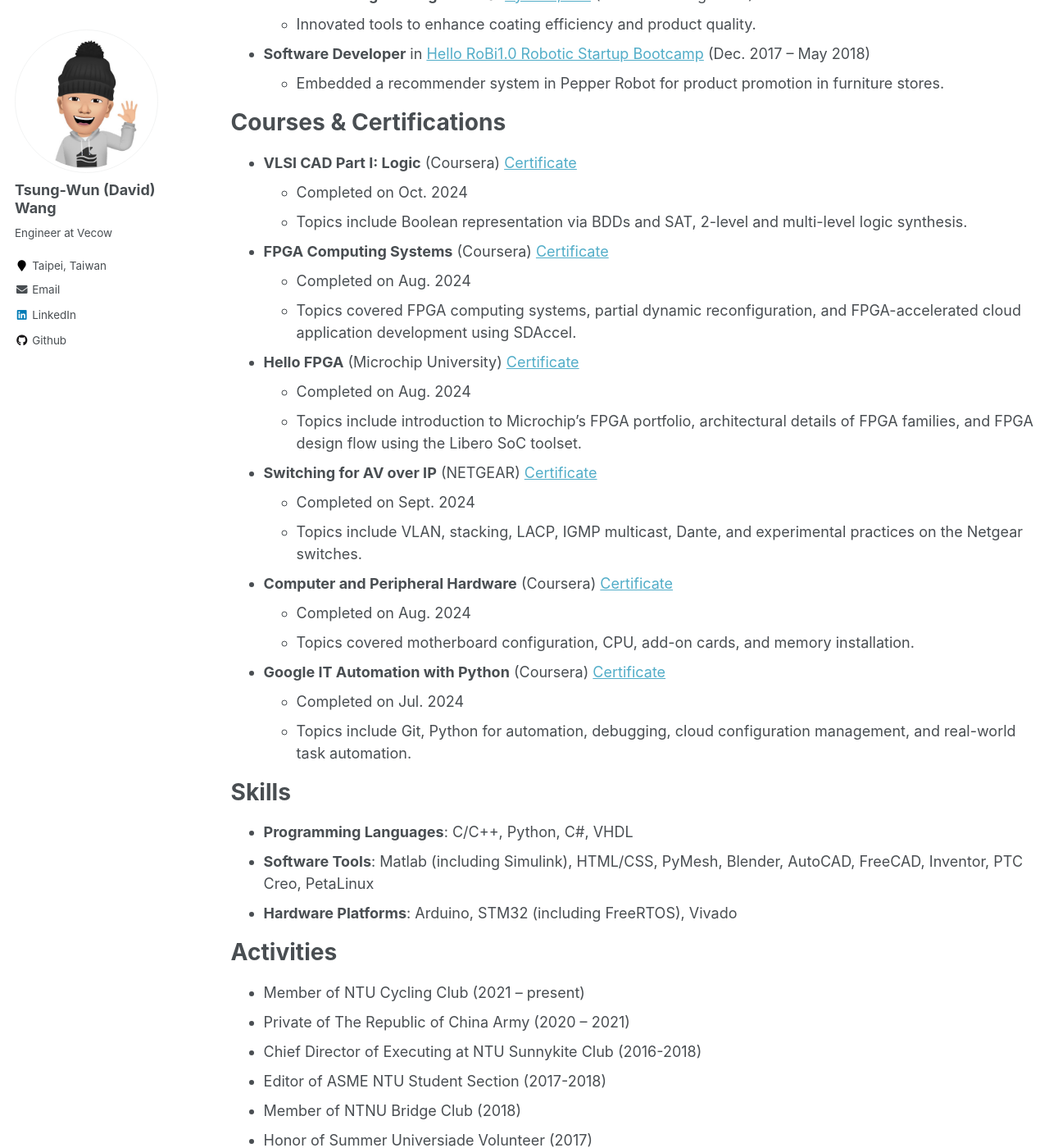
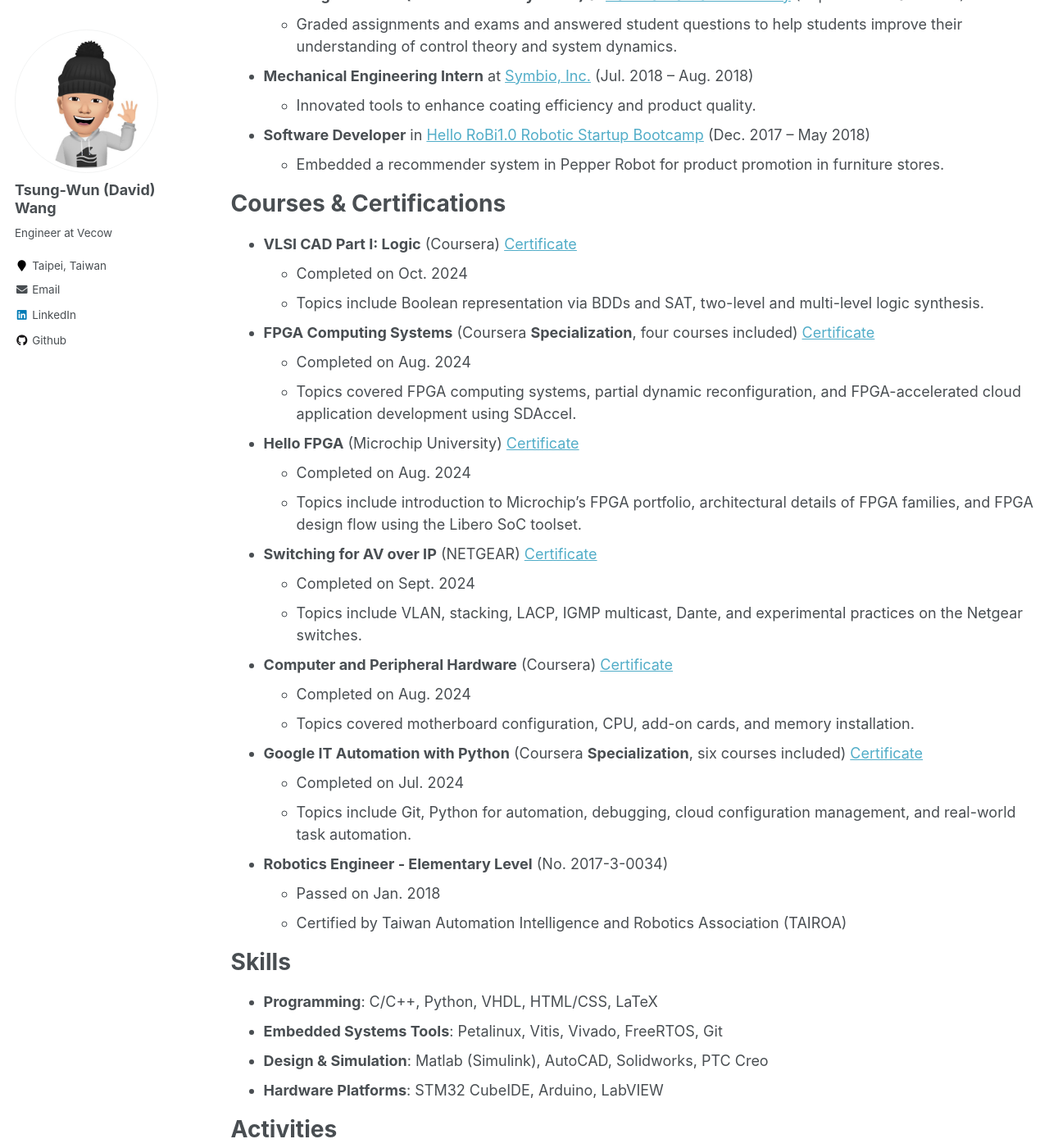
Before and after one commit to tsungwun/tsungwun.github.io, a Jekyll site: the page built from _pages/cv.md, in a window 1280 px wide and 1400 px high, scrolled down 1488 px. Shown: the whole window at 82% size. Built offline with Jekyll 4.4.1, drawn with Linux system fonts in a browser that asks for light colours; some of the changed text lies outside the part shown.

Commit message:
Update CV and my resume

```diff
--- a/_pages/cv.md
+++ b/_pages/cv.md
@@ -42,6 +42,9 @@ Work experience
 * **Firmware Engineering Intern** at [Aeroprobing Inc.](https://aeroprobing.com/) (Jun. 2021 – Aug. 2022)
   * Developed real-time systems for drones, focusing on sensor management and control using advanced filtering techniques, which enhanced flight stability and accuracy.
 
+* **Teaching Assistant (Linear Control Systems)** at [National Taiwan University](http://www.me.ntu.edu.tw/main.php) (Sept. 2021 – Jan. 2022)
+  * Graded assignments and exams and answered student questions to help students improve their understanding of control theory and system dynamics.
+
 * **Mechanical Engineering Intern** at [Symbio, Inc.](https://www.symbioinc.com.tw/zh-tw) (Jul. 2018 – Aug. 2018)
   * Innovated tools to enhance coating efficiency and product quality.
 
@@ -52,9 +55,9 @@ Courses & Certifications
 ======
 * **VLSI CAD Part I: Logic** (Coursera) [Certificate](https://www.coursera.org/account/accomplishments/verify/IITCCWT542BK)
   * Completed on Oct. 2024
-  * Topics include Boolean representation via BDDs and SAT, 2-level and multi-level logic synthesis.
+  * Topics include Boolean representation via BDDs and SAT, two-level and multi-level logic synthesis.
 
-* **FPGA Computing Systems** (Coursera) [Certificate](https://www.coursera.org/account/accomplishments/specialization/ZB0ZIV4NIA6A)
+* **FPGA Computing Systems** (Coursera **Specialization**, four courses included) [Certificate](https://www.coursera.org/account/accomplishments/specialization/ZB0ZIV4NIA6A)
   * Completed on Aug. 2024
   * Topics covered FPGA computing systems, partial dynamic reconfiguration, and FPGA-accelerated cloud application development using SDAccel.
 
@@ -70,15 +73,20 @@ Courses & Certifications
   * Completed on Aug. 2024
   * Topics covered motherboard configuration, CPU, add-on cards, and memory installation.
 
-* **Google IT Automation with Python** (Coursera) [Certificate](https://www.coursera.org/account/accomplishments/specialization/529BUML5FSHT)
+* **Google IT Automation with Python** (Coursera **Specialization**, six courses included) [Certificate](https://www.coursera.org/account/accomplishments/specialization/529BUML5FSHT)
   * Completed on Jul. 2024
   * Topics include Git, Python for automation, debugging, cloud configuration management, and real-world task automation.
 
+* **Robotics Engineer - Elementary Level** (No. 2017-3-0034)
+  * Passed on Jan. 2018
+  * Certified by Taiwan Automation Intelligence and Robotics Association (TAIROA)
+
 Skills
 ======
-* **Programming Languages**: C/C++, Python, C#, VHDL
-* **Software Tools**: Matlab (including Simulink), HTML/CSS, PyMesh, Blender, AutoCAD, FreeCAD, Inventor, PTC Creo, PetaLinux
-* **Hardware Platforms**: Arduino, STM32 (including FreeRTOS), Vivado
+* **Programming**: C/C++, Python, VHDL, HTML/CSS, LaTeX
+* **Embedded Systems Tools**: Petalinux, Vitis, Vivado, FreeRTOS, Git
+* **Design & Simulation**: Matlab (Simulink), AutoCAD, Solidworks, PTC Creo
+* **Hardware Platforms**: STM32 CubeIDE, Arduino, LabVIEW
 
 Activities
 ======
```
Also changed, not shown: 1 other file.
